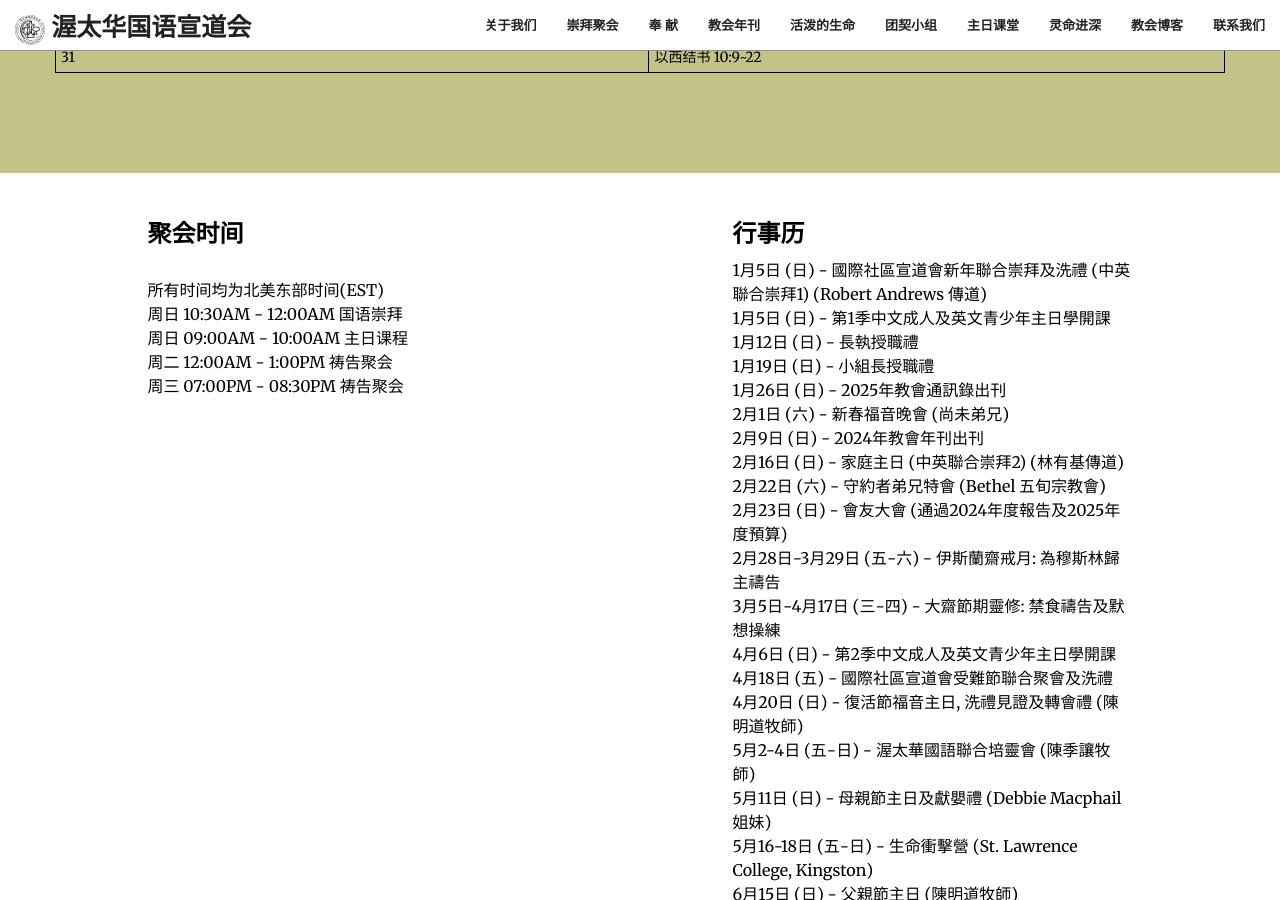
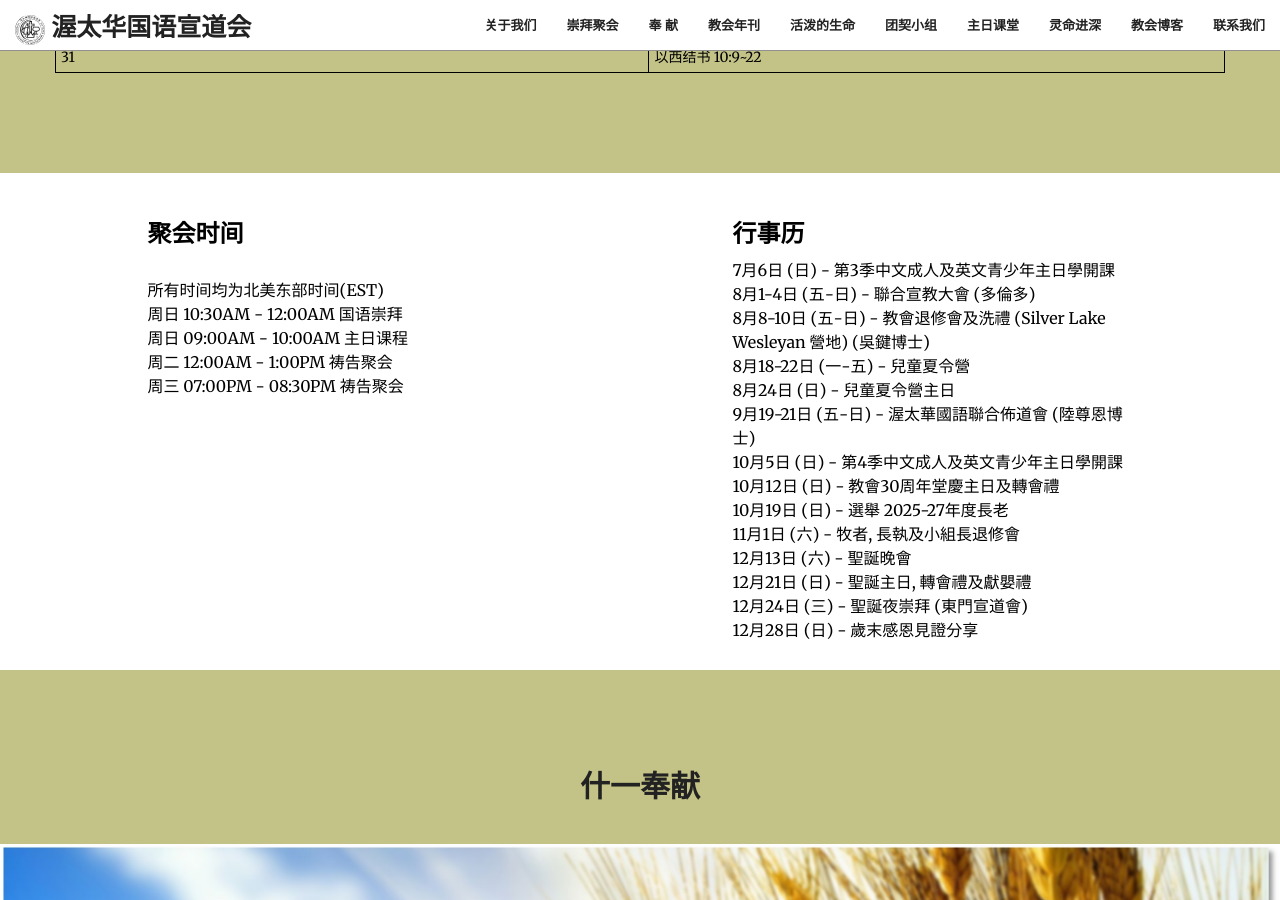
Before and after one commit to JonasYow/ottawaomac, a Jekyll site: the page built from index.html, in a window 1280 px wide and 900 px high, scrolled down 3302 px. Built offline with Jekyll 4.4.1, drawn with Linux system fonts in a browser that asks for light colours; some web fonts are replaced.

Commit message:
Update 2025 part2 content

```diff
--- a/_data/calendar.yaml
+++ b/_data/calendar.yaml
@@ -1,56 +1,42 @@
-- time: "1月5日 (日)"
-  title: "國際社區宣道會新年聯合崇拜及洗禮 (中英聯合崇拜1) (Robert Andrews 傳道)"
 
-- time: "1月5日 (日)"
-  title: "第1季中文成人及英文青少年主日學開課"
+- time: "7月6日 (日)"
+  title: "第3季中文成人及英文青少年主日學開課"
 
-- time: "1月12日 (日)"
-  title: "長執授職禮"
+- time: "8月1-4日 (五-日)"
+  title: "聯合宣教大會 (多倫多)"
 
-- time: "1月19日 (日)"
-  title: "小組長授職禮"
+- time: "8月8-10日 (五-日)"
+  title: "教會退修會及洗禮 (Silver Lake Wesleyan 營地) (吳鍵博士)"
 
-- time: "1月26日 (日)"
-  title: "2025年教會通訊錄出刊"
+- time: "8月18-22日 (一-五)"
+  title: "兒童夏令營"
 
-- time: "2月1日 (六)"
-  title: "新春福音晚會 (尚未弟兄)"
+- time: "8月24日 (日)"
+  title: "兒童夏令營主日"
 
-- time: "2月9日 (日)"
-  title: "2024年教會年刊出刊"
+- time: "9月19-21日 (五-日)"
+  title: "渥太華國語聯合佈道會 (陸尊恩博士)"
 
-- time: "2月16日 (日)"
-  title: "家庭主日 (中英聯合崇拜2) (林有基傳道)"
+- time: "10月5日 (日)"
+  title: "第4季中文成人及英文青少年主日學開課"
 
-- time: "2月22日 (六)"
-  title: "守約者弟兄特會 (Bethel 五旬宗教會)"
+- time: "10月12日 (日)"
+  title: "教會30周年堂慶主日及轉會禮"
 
-- time: "2月23日 (日)"
-  title: "會友大會 (通過2024年度報告及2025年度預算)"
+- time: "10月19日 (日)"
+  title: "選舉 2025-27年度長老"
 
-- time: "2月28日-3月29日 (五-六)"
-  title: "伊斯蘭齋戒月: 為穆斯林歸主禱告"
+- time: "11月1日 (六)"
+  title: "牧者, 長執及小組長退修會"
 
-- time: "3月5日-4月17日 (三-四)"
-  title: "大齋節期靈修: 禁食禱告及默想操練"
+- time: "12月13日 (六)"
+  title: "聖誕晚會"
 
-- time: "4月6日 (日)"
-  title: "第2季中文成人及英文青少年主日學開課"
+- time: "12月21日 (日)"
+  title: "聖誕主日, 轉會禮及獻嬰禮"
 
-- time: "4月18日 (五)"
-  title: "國際社區宣道會受難節聯合聚會及洗禮"
+- time: "12月24日 (三)"
+  title: "聖誕夜崇拜 (東門宣道會)"
 
-- time: "4月20日 (日)"
-  title: "復活節福音主日, 洗禮見證及轉會禮 (陳明道牧師)"
-
-- time: "5月2-4日 (五-日)"
-  title: "渥太華國語聯合培靈會 (陳季讓牧師)"
-
-- time: "5月11日 (日)"
-  title: "母親節主日及獻嬰禮 (Debbie Macphail 姐妹)"
-
-- time: "5月16-18日 (五-日)"
-  title: "生命衝擊營 (St. Lawrence College, Kingston)"
-
-- time: "6月15日 (日)"
-  title: "父親節主日 (陳明道牧師)"
+- time: "12月28日 (日)"
+  title: "歲末感恩見證分享"
```
